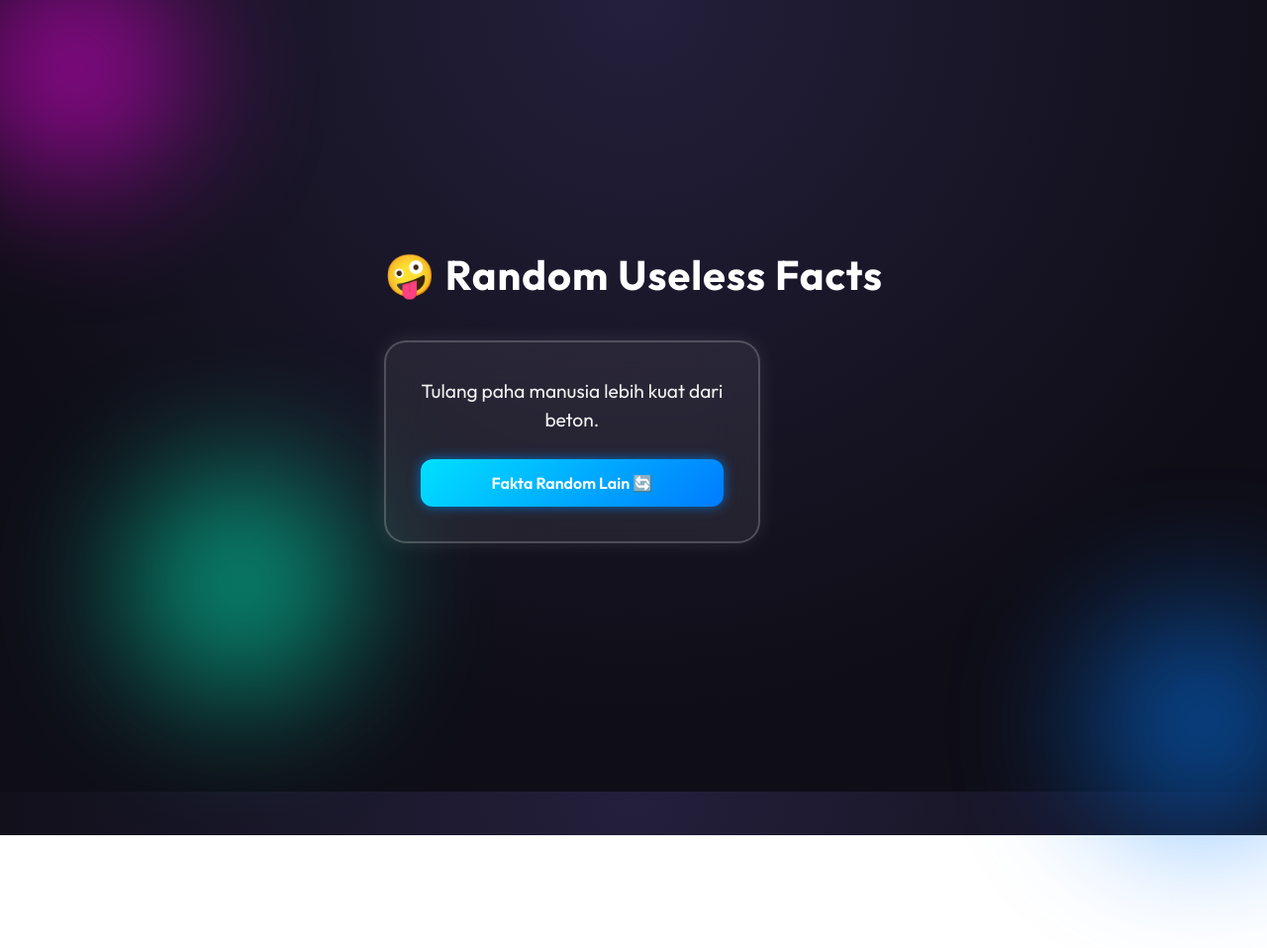
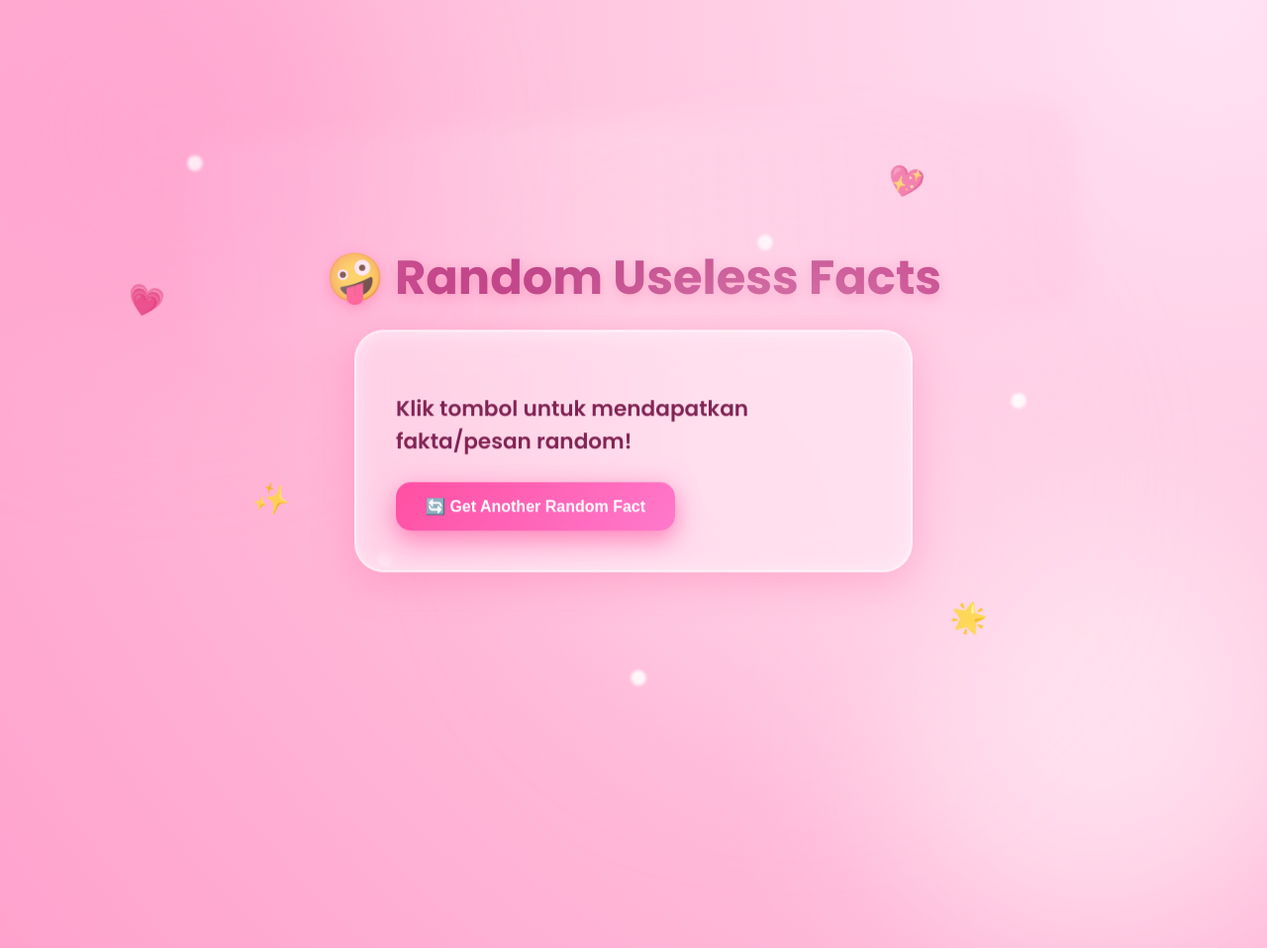
Before and after one commit to 2400016079-pixel/tugasprak4, a plain HTML site: page rosi.html in a window 1280 px wide. Shown: the top 958 px of the page at 99% size. Before the commit the page ends 844 px from the top, so only its background shows below. Drawn offline with Linux system fonts and the light colour scheme.

Commit message:
upload website

```diff
--- a/rosi.css
+++ b/rosi.css
@@ -1,110 +1,164 @@
-@import url('https://fonts.googleapis.com/css2?family=Outfit:wght@300;400;600;700&display=swap');
-
-* {
-    padding: 0;
-    margin: 0;
-    box-sizing: border-box;
-    font-family: "Outfit", sans-serif;
-}
+@import url('https://fonts.googleapis.com/css2?family=Poppins:wght@300;400;600;700&display=swap');
 
 body {
-    min-height: 100vh;
+    margin: 0;
+    padding: 0;
+    height: 100vh;
     overflow: hidden;
     display: flex;
     justify-content: center;
     align-items: center;
-    background: radial-gradient(circle at top, #241f3b, #0f0e17 70%);
-    color: white;
+    font-family: "Poppins", sans-serif;
+    background: radial-gradient(circle at top, #ffe3f4, #ffc6df, #ffabd2, #ff94c5);
+    animation: bgMove 20s ease infinite alternate;
 }
 
-/* Floating Shapes */
+/* Background bergerak swirl */
+@keyframes bgMove {
+    from { background-size: 150% 150%; }
+    to { background-size: 250% 250%; }
+}
+
+
+/* 🫧 Floating big soft orbs */
+.orb {
+    position: absolute;
+    width: 450px;
+    height: 450px;
+    border-radius: 50%;
+    filter: blur(90px);
+    opacity: 0.5;
+    animation: orbFloat 8s infinite ease-in-out alternate;
+}
+
+.orb.pink { background: #ff9acb; top: -120px; left: -60px; }
+.orb.white { background: #fff; bottom: -130px; right: -50px; }
+.orb.soft { background: #ffd6ea; top: 30%; right: 20%; }
+
+@keyframes orbFloat {
+    from { transform: translateY(0px); }
+    to { transform: translateY(40px); }
+}
+
+
+/* ✨ Sparkles */
+.sparkle {
+    position: absolute;
+    width: 10px;
+    height: 10px;
+    background: white;
+    opacity: 0.9;
+    border-radius: 50%;
+    filter: blur(1px);
+    animation: sparkleTwinkle 1.5s infinite ease-in-out alternate;
+}
+
+@keyframes sparkleTwinkle {
+    from { transform: scale(1); opacity: .4; }
+    to { transform: scale(1.7); opacity: 1; }
+}
+
+
+/* 🌟 Floating stars / hearts */
 .shape {
     position: absolute;
-    width: 230px;
-    height: 230px;
-    border-radius: 50%;
-    filter: blur(70px);
-    opacity: 0.55;
-    animation: float 6s ease-in-out infinite;
+    font-size: 30px;
+    animation: floatShape 6s infinite ease-in-out alternate;
+    opacity: 0.8;
 }
 
-.shape1 {
-    background: #ff00f2;
-    top: -40px;
-    left: -40px;
-}
-.shape2 {
-    background: #007bff;
-    bottom: -50px;
-    right: -50px;
-}
-.shape3 {
-    background: #00ffc8;
-    top: 60%;
-    left: 10%;
+@keyframes floatShape {
+    from { transform: translateY(0px) rotate(0deg); }
+    to { transform: translateY(-40px) rotate(15deg); }
 }
 
-/* Animasi Floating */
-@keyframes float {
-    0% { transform: translateY(0); }
-    50% { transform: translateY(-25px); }
-    100% { transform: translateY(0); }
+
+/* 🎀 Ribbon glossy effect */
+.ribbon {
+    position: absolute;
+    height: 220px;
+    width: 900px;
+    background: linear-gradient(90deg, #ffb7dd77, #ffffff55, #ffb7dd77);
+    top: 15%;
+    left: 50%;
+    transform: translateX(-50%) rotate(-3deg);
+    border-radius: 40px;
+    filter: blur(12px);
+    opacity: 0.5;
 }
 
-/* Container */
+
+
+/* MAIN CARD */
 .container {
-    position: relative;
+    z-index: 10;
     text-align: center;
-    z-index: 10;
+    animation: popIn 0.6s ease;
 }
 
-.title {
-    font-size: 2.6rem;
-    font-weight: 700;
-    margin-bottom: 40px;
-    letter-spacing: 1px;
+@keyframes popIn {
+    from { transform: scale(0.7); opacity: 0; }
+    to { transform: scale(1); opacity: 1; }
 }
 
-/* Card */
-.card {
-    width: 380px;
-    padding: 35px;
-    border-radius: 22px;
-    backdrop-filter: blur(25px);
-    border: 2px solid rgba(255, 255, 255, 0.2);
-    background: rgba(255, 255, 255, 0.07);
-    box-shadow: 0 0 20px rgba(255,255,255,0.1);
-    animation: fadeUp 0.8s ease;
+/* Title */
+.title {
+    font-size: 3rem;
+    font-weight: 700;
+    color: #b31e6f;
+    margin-bottom: 25px;
+    text-shadow: 0 4px 14px rgba(255, 80, 150, 0.5);
 }
 
-@keyframes fadeUp {
-    from { transform: translateY(25px); opacity: 0; }
-    to { transform: translateY(0); opacity: 1; }
+
+/* CUTE GLASS BOX EXTREME */
+.glass {
+    width: 480px;
+    padding: 40px;
+    margin: auto;
+    border-radius: 30px;
+    background: rgba(255, 255, 255, 0.35);
+    backdrop-filter: blur(18px);
+    border: 2px solid rgba(255, 255, 255, 0.6);
+    box-shadow:
+        0 8px 40px rgba(255, 120, 170, 0.45),
+        0 0 20px rgba(255, 240, 250, 0.8) inset;
+    animation: floatCard 4s infinite ease-in-out alternate;
 }
 
-.fact-text {
-    font-size: 1.2rem;
-    margin-bottom: 25px;
-    line-height: 1.5;
-    color: #f3f3f3;
+@keyframes floatCard {
+    from { transform: translateY(0); }
+    to { transform: translateY(-10px); }
 }
 
-/* Button */
-.btn {
-    width: 100%;
-    padding: 14px;
-    border: none;
-    border-radius: 12px;
-    font-size: 1rem;
+/* Output text */
+#output {
+    font-size: 1.35rem;
+    color: #812454;
+    margin-bottom: 25px;
     font-weight: 600;
-    cursor: pointer;
-    background: linear-gradient(135deg, #00e0ff, #007bff);
-    color: white;
-    transition: 0.25s ease;
-    box-shadow: 0 0 12px rgba(0, 140, 255, 0.7);
 }
 
-.btn:hover {
-    transform: translateY(-3px);
-    box-shadow: 0 0 20px rgba(0, 140, 255, 0.9);
+
+/* BUTTON SUPERCUTE */
+.magic-btn {
+    padding: 15px 30px;
+    border: none;
+    border-radius: 15px;
+    font-size: 1rem;
+    font-weight: 700;
+    color: white;
+    cursor: pointer;
+    background: linear-gradient(135deg, #ff4fa3, #ff7acb);
+    box-shadow:
+        0 10px 25px rgba(255, 80, 160, 0.55),
+        0 0 25px rgba(255, 190, 220, 0.8);
+    transition: 0.2s;
 }
+
+.magic-btn:hover {
+    transform: translateY(-4px) scale(1.05);
+    box-shadow:
+        0 15px 35px rgba(255, 80, 160, 0.7),
+        0 0 35px rgba(255, 210, 230, 1);
+}
--- a/rosi.html
+++ b/rosi.html
@@ -1,27 +1,42 @@
 <!DOCTYPE html>
-<html lang="id">
+<html lang="en">
 <head>
-    <meta charset="UTF-8">
-    <meta name="viewport" content="width=device-width, initial-scale=1.0">
+    <meta charset="UTF-8" />
+    <meta name="viewport" content="width=device-width, initial-scale=1.0" />
     <title>Random Useless Facts</title>
-    <link rel="stylesheet" href="rosi.css">
+    <link rel="stylesheet" href="rosi.css" />
 </head>
 <body>
+<div class="orb pink"></div>
+<div class="orb white"></div>
+<div class="orb soft"></div>
+<div class="sparkle" style="top: 20%; left: 15%;"></div>
+<div class="sparkle" style="top: 50%; left: 80%;"></div>
+<div class="sparkle" style="top: 70%; left: 30%;"></div>
+<div class="sparkle" style="top: 30%; left: 60%;"></div>
+<div class="sparkle" style="top: 85%; left: 50%;"></div>
+<div class="shape" style="top: 25%; left: 70%;">💖</div>
+<div class="shape" style="top: 65%; left: 20%;">✨</div>
+<div class="shape" style="top: 40%; left: 10%;">💗</div>
+<div class="shape" style="top: 80%; left: 75%;">🌟</div>
+<div class="ribbon"></div>
 
-    <!-- Background Dekorasi -->
-    <div class="shape shape1"></div>
-    <div class="shape shape2"></div>
-    <div class="shape shape3"></div>
+    <div class="wrapper">
 
-    <div class="container">
-        <h1 class="title">🤪 Random Useless Facts</h1>
+        <h1 class="title">
+            <span class="emoji">🤪</span> Random Useless Facts
+        </h1>
 
-        <div class="card">
-            <p id="factText" class="fact-text">Memuat fakta...</p>
-            <button class="btn" onclick="generateFact()">Fakta Random Lain 🔄</button>
+        <div class="card glass">
+            <p id="output">Klik tombol untuk mendapatkan fakta/pesan random!</p>
+
+            <button class="magic-btn" onclick="generateRandom()">
+                🔄 Get Another Random Fact
+            </button>
         </div>
+
     </div>
 
-<script src="rosi.js"></script>
+    <script src="rosi.js"></script>
 </body>
 </html>
--- a/rosi.js
+++ b/rosi.js
@@ -1,19 +1,32 @@
-const facts = [
-    "Tulang paha manusia lebih kuat dari beton.",
-    "Pisang adalah buah beri, tapi stroberi bukan.",
-    "Kucing punya lebih sedikit jari di kaki belakangnya.",
-    "Madu tidak pernah basi dan bisa bertahan ribuan tahun.",
-    "Siput bisa tidur selama tiga tahun.",
-    "Gurita punya tiga hati.",
-    "Lumba-lumba memberi nama satu sama lain.",
-    "Telinga manusia terus tumbuh sepanjang hidup.",
-    "Koala memiliki sidik jari yang mirip manusia.",
-    "Burung hantu tidak bisa menggerakkan bola matanya."
+const messages = [
+    // Fakta lucu
+    "Kucing bisa tidur sampai 18 jam sehari.",
+    "Panda sering jatuh tanpa alasan… relatable ya.",
+    "Koala tidur 22 jam sehari.",
+    "Domba punya sahabat dan stres kalau dipisah.",
+    "Gajah nggak bisa lompat, tapi mereka manis.",
+
+    // Quotes Indonesia lucu
+    "Hari ini kamu hebat, jangan ragu.",
+    "Kalem, kamu mampu kok.",
+    "Capek itu wajar, kamu manusia bukan robot.",
+    "Yang penting udah usaha.",
+
+    // Afirmasi Pink Girl
+    "Kamu itu layak dicintai ♡",
+    "Semesta sayang kamu, beneran.",
+    "Hari ini bakal baik kok tenang aja.",
+    "Napass dulu… kamu aman.",
+    "Kamu lebih kuat daripada yang kamu kira.",
+
+    // Cute messages
+    "Jangan lupa minum air putih ya.",
+    "Istirahat bentar dulu, kamu capek.",
+    "Makan yang bener ya manis.",
+    "Aku bangga sama kamu hari ini."
 ];
 
-function generateFact() {
-    const random = Math.floor(Math.random() * facts.length);
-    document.getElementById("factText").textContent = facts[random];
+function generateRandom() {
+    const randomIndex = Math.floor(Math.random() * messages.length);
+    document.getElementById("output").innerText = messages[randomIndex];
 }
-
-generateFact();
```
